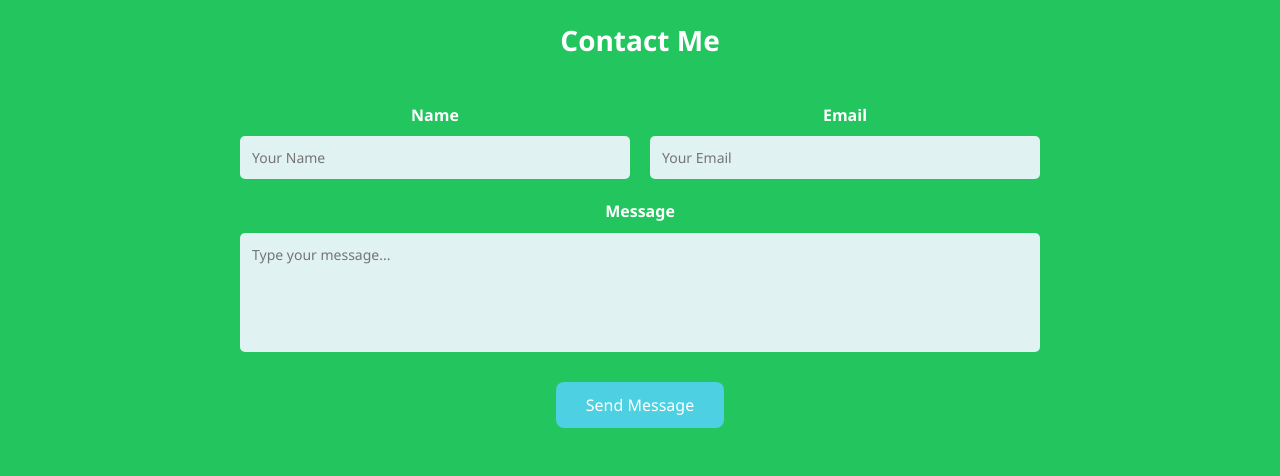
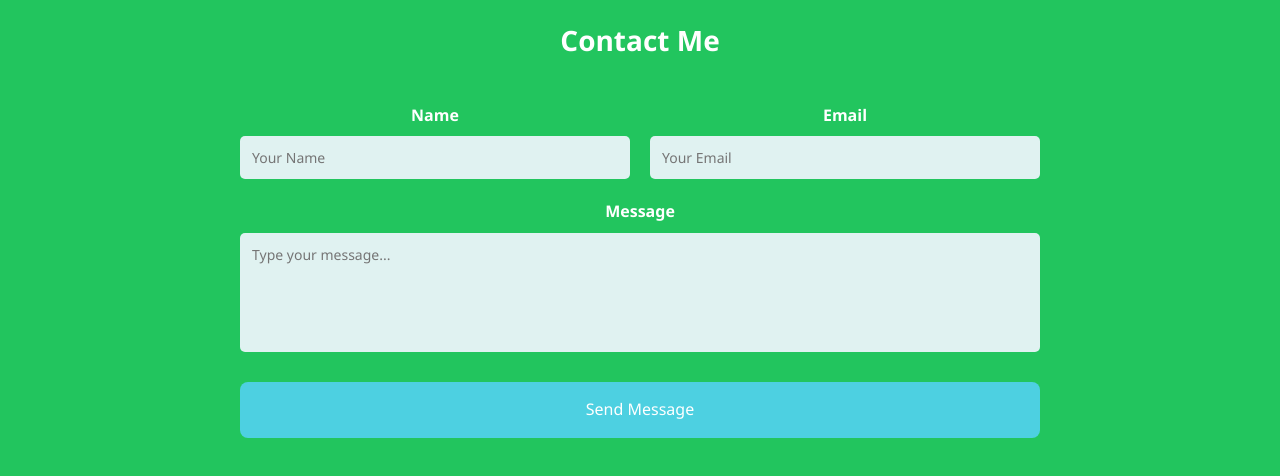
Before and after one commit to Ameendev10/Ameendevportfolio, a plain HTML site: page index.html in a window 1280 px wide. Shown: the part 1922-2398 px from the top of the page. Drawn offline with nearby package versions, Linux system fonts and the light colour scheme.

Commit message:
third commit

```diff
--- a/index.html
+++ b/index.html
@@ -115,7 +115,7 @@
                         <label for="message">Message</label>
                         <textarea id="message" rows="5" placeholder="Type your message..." required></textarea>
                     </div>
-                    <button type="submit" class="send-btn">Send Message</button>
+                     <a href="ameendev1005@gmail.com" type="submit" class="send-btn">Send Message</a>
                 </form>
                 <br><br>
                 <div class="contact-social">
--- a/style.css
+++ b/style.css
@@ -33,7 +33,7 @@ header{
   font-size: 20px;
 }
 
-.logo{
+.logo a{
     color: white;
     text-decoration: none;
 }
@@ -276,20 +276,20 @@ textarea {
   resize: none;
 }
 
+
 .send-btn {
     display: block;
     margin: 30px auto 0;
     background-color: #4dd0e1;
     color: white;
-  padding: 12px 30px;
+    padding: 15px 0px;
     font-size: 16px;
     border: none;
     border-radius: 8px;
     cursor: pointer;
     transition: background 0.3s ease;
 }
-
-.send-btn:hover {
+.send-btn:hover{
     background-color: #0097a7;
 }
 .contact-social {
```
Lines whose indentation alone changed are shown as unchanged.
